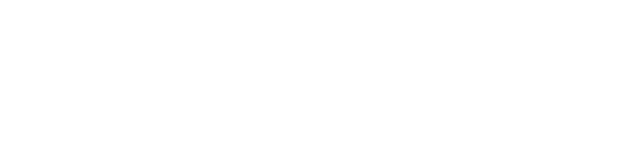
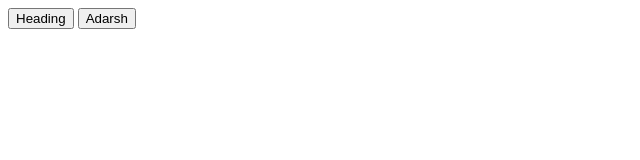
Before and after one commit to adarshsingh647/offlinePW, a plain HTML site: page 8AUGOFFLINE/index.html in a window 1280 px wide. Shown: the whole page, without its empty margins (0-640 px from the left). Drawn offline with Linux system fonts and the light colour scheme.

Commit message:
button created

```diff
--- a/8AUGOFFLINE/index.html
+++ b/8AUGOFFLINE/index.html
@@ -7,6 +7,7 @@
     <linl href="./index.css" rel="styleseet" />
 </head>
 <body>
-
+    <button>Heading</button>
+    <button>Adarsh</button>
 </body>
 </html>
```
